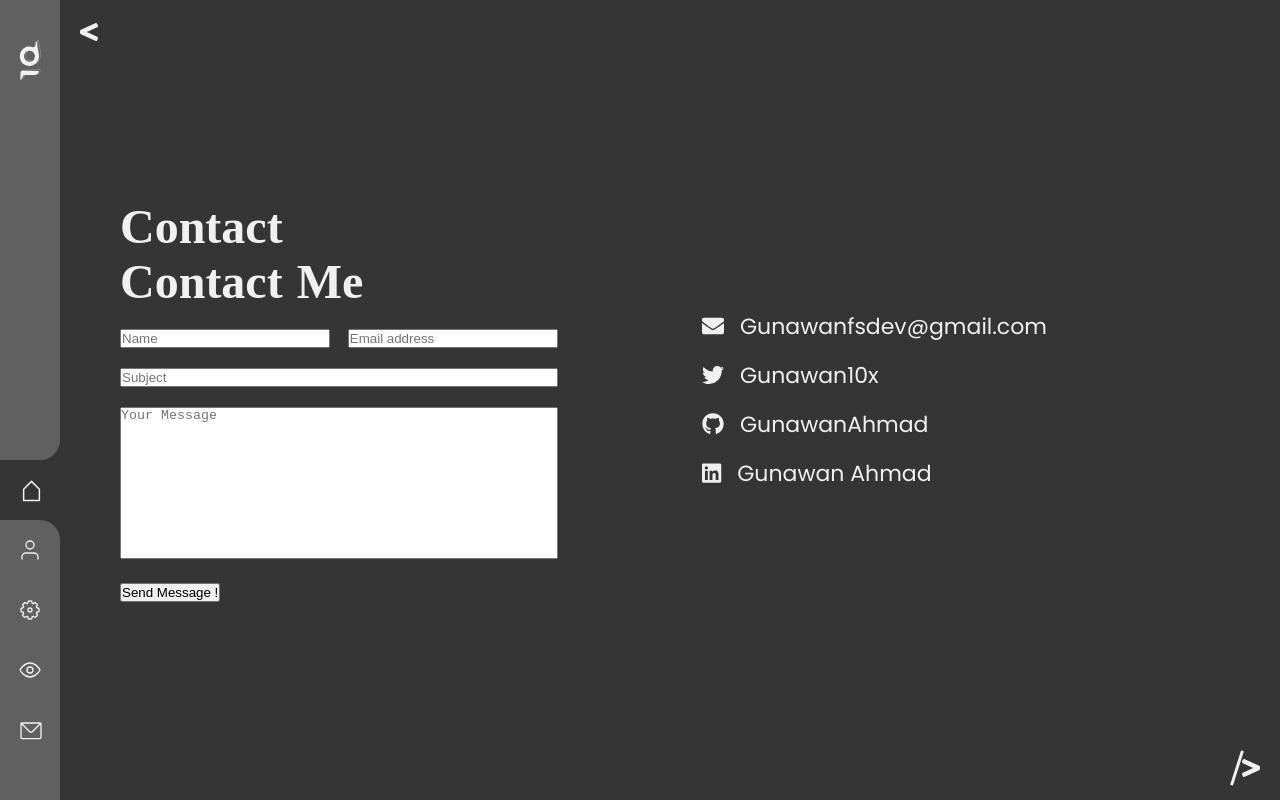
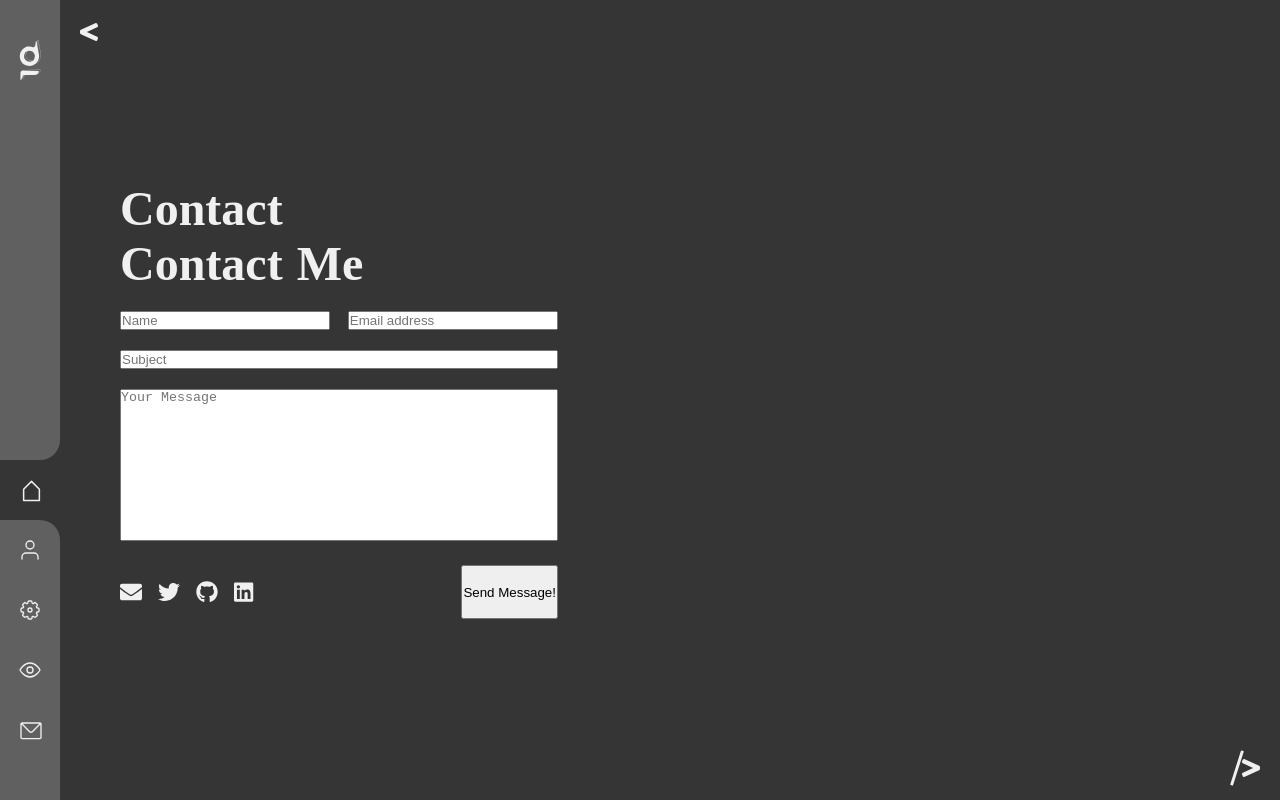
Before and after one commit to GunawanAhmad/GunawanAhmad.github.io, a Vue app: page /contact in a window 1280 px wide. Built offline with nearby package versions, Linux system fonts and the light colour scheme.

Commit message:
fixing contact and button font size

```diff
--- a/src/styles/contact.css
+++ b/src/styles/contact.css
@@ -28,6 +28,16 @@
 .input {
     width: 100%;
     margin-bottom: 20px;
+}
+
+.buttons {
+    display: flex;
+    justify-content: space-between;
+    flex-grow: 0;
+}
+
+.buttons .social {
+    display: flex;
 }
 
 .main {
@@ -106,7 +116,6 @@ form button {
 .social {
     font-weight: 400;
     width: 50%;
-    padding-left: 2rem;
     font-family: "Poppins", sans-serif;
     font-size: 22px;
 }
@@ -122,10 +131,12 @@ form button {
     margin: 1rem 0;
     cursor: pointer;
     align-items: center;
+    margin-right: 1rem;
 }
 
 .media .icon {
     font-size: 1em;
+    margin-right: .5rem;
 }
 
 .media p {
--- a/src/styles/global.css
+++ b/src/styles/global.css
@@ -36,7 +36,7 @@
     display: inline-block;
     outline: none;
     background: transparent;
-    font-size: 18px;
+    font-size: var(--font-body);
     cursor: pointer;
     color: var(--second-color);
     text-transform: uppercase;
--- a/src/views/contact.vue
+++ b/src/views/contact.vue
@@ -56,42 +56,32 @@
                         v-model="message"
                         class="textarea"
                     ></textarea>
-
-                    <button type="submit" class="btn">
-                        Send Message !
-                    </button>
-                </form>
-            </div>
+                    <div class="buttons">
                         <div class="social">
                             <a class="email media" href="mailto:gunawanfsdev@gmail" target="_blank">
-                    <div class="icon">
                                 <i class="fas fa-envelope"></i>
-                    </div>
-                    <p id="test">Gunawanfsdev@gmail.com</p>
                             </a>
                             <a class="twitter media" href="https://twitter.com/Gunawan10x" target="_blank">
-                    <div class="icon">
                                 <i class="fab fa-twitter"></i>
-                    </div>
-                    <p>Gunawan10x</p>
                             </a>
                             <a class="github media" href="https://github.com/GunawanAhmad" target="_blank">
-                    <div class="icon">
                                 <i class="fab fa-github"></i>
-                    </div>
-                    <p>GunawanAhmad</p>
                             </a>
                             <a
                                 class="Linkedln media"
                                 href="https://www.linkedin.com/in/gunawan-nur-ahmad-0148441b7/"
                                 target="_blank"
                             >
-                    <div class="icon">
                                 <i class="fab fa-linkedin"></i>
-                    </div>
-                    <p>Gunawan Ahmad</p>
                             </a>
                         </div>
+                        <button type="submit" class="btn">
+                            Send Message!
+                        </button>
+                    </div>
+                </form>
+            </div>
+
         </div>
 
         <div class="loader " v-if="isShowingStatus">
```
Lines whose indentation alone changed are shown as unchanged.
